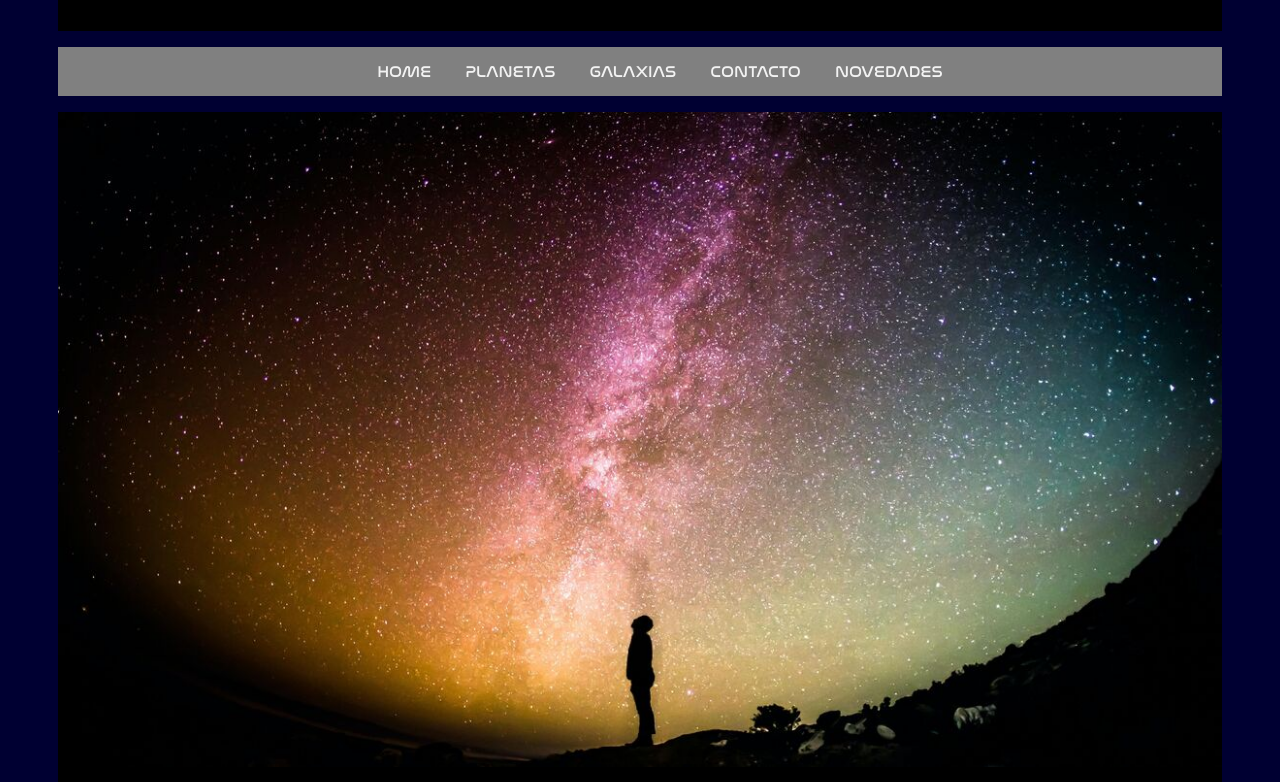
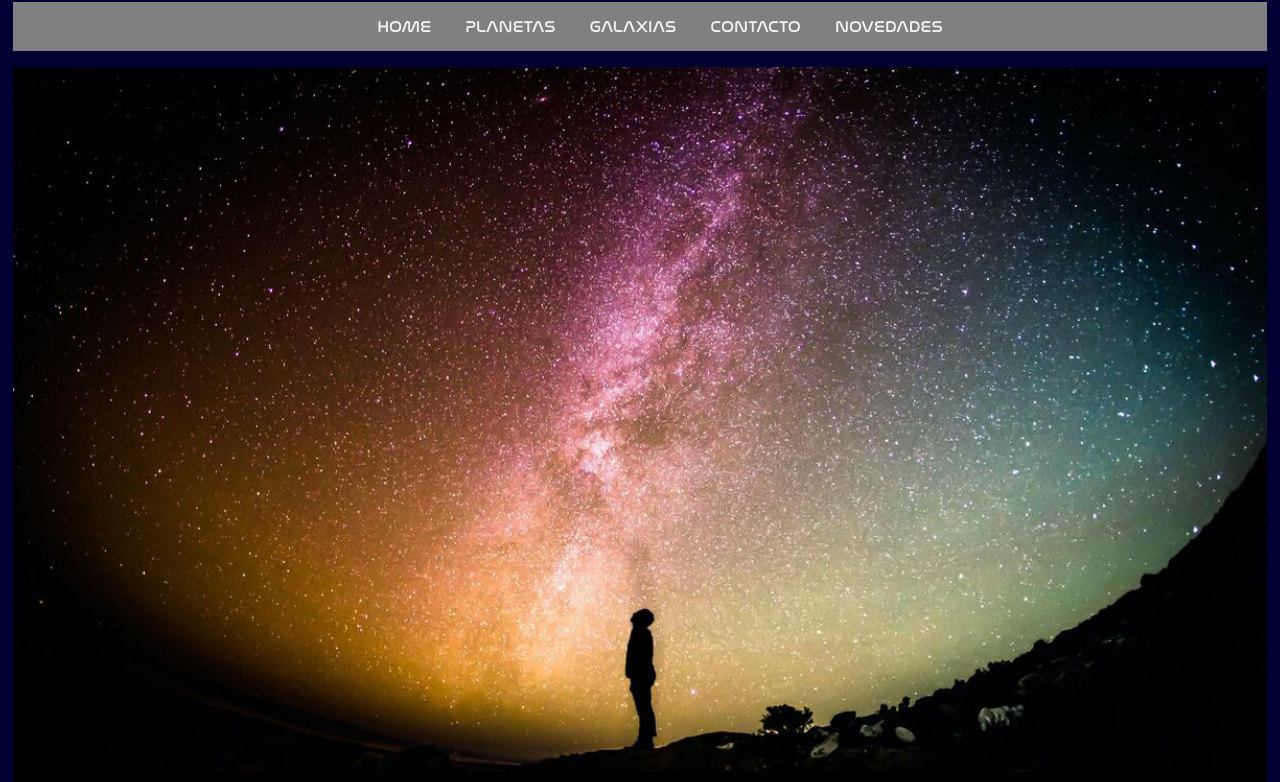
Before and after one commit to alejandrodcruz-lab/pulsaresdelsur, a plain HTML site: page index.html in a window 1280 px wide. Shown: the part 148-930 px from the top of the page. Drawn offline with Linux system fonts and the light colour scheme.

Commit message:
Correccion CSS

```diff
--- a/css/estilos.css
+++ b/css/estilos.css
@@ -9,7 +9,7 @@
 
 body{
    background-color: rgb(0, 0, 50);
-   padding: 50px;
+   padding: 5px;
 }
 h1,h2,h3,h4,p,li {
    font-family: space;
```
